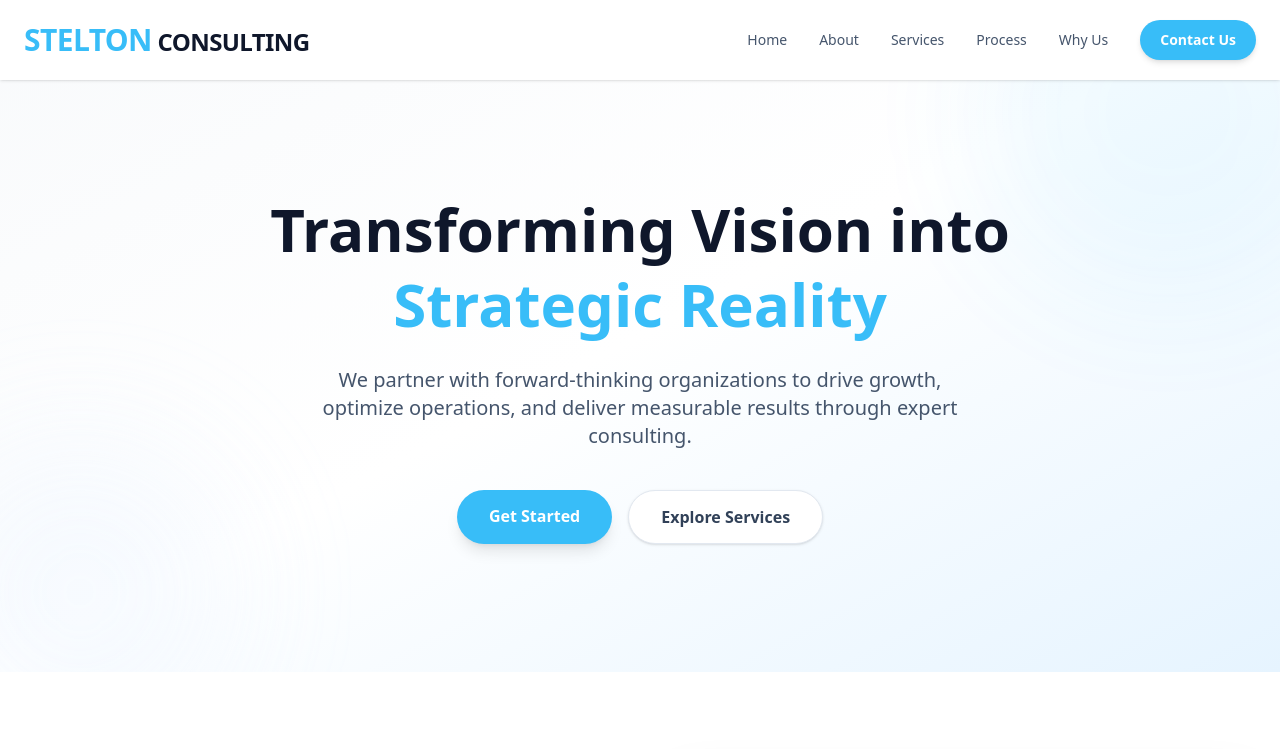
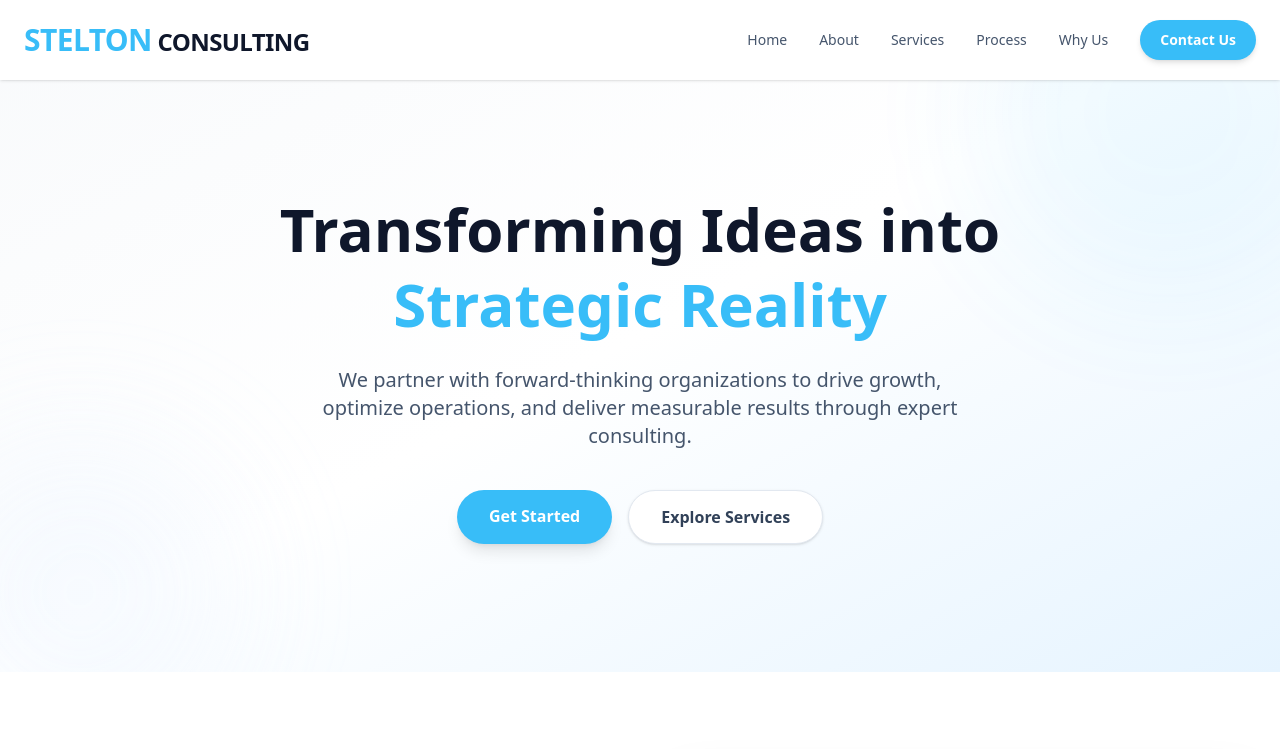
Before and after one commit to dev2zillion/html, a website: page index.html in a window 1280 px wide. Shown: the top 749 px of the page. Drawn offline with Linux system fonts and the light colour scheme.

Commit message:
Update heading text from 'Vision' to 'Ideas'

```diff
--- a/index.html
+++ b/index.html
@@ -92,7 +92,7 @@
           <h1
             class="text-4xl md:text-5xl lg:text-6xl font-extrabold text-slate-900 leading-tight mb-6 max-w-4xl mx-auto"
           >
-            Transforming Vision into
+            Transforming Ideas into
             <span class="text-accent">Strategic Reality</span>
           </h1>
           <p class="text-lg md:text-xl text-slate-600 mb-10 max-w-2xl mx-auto">
```
